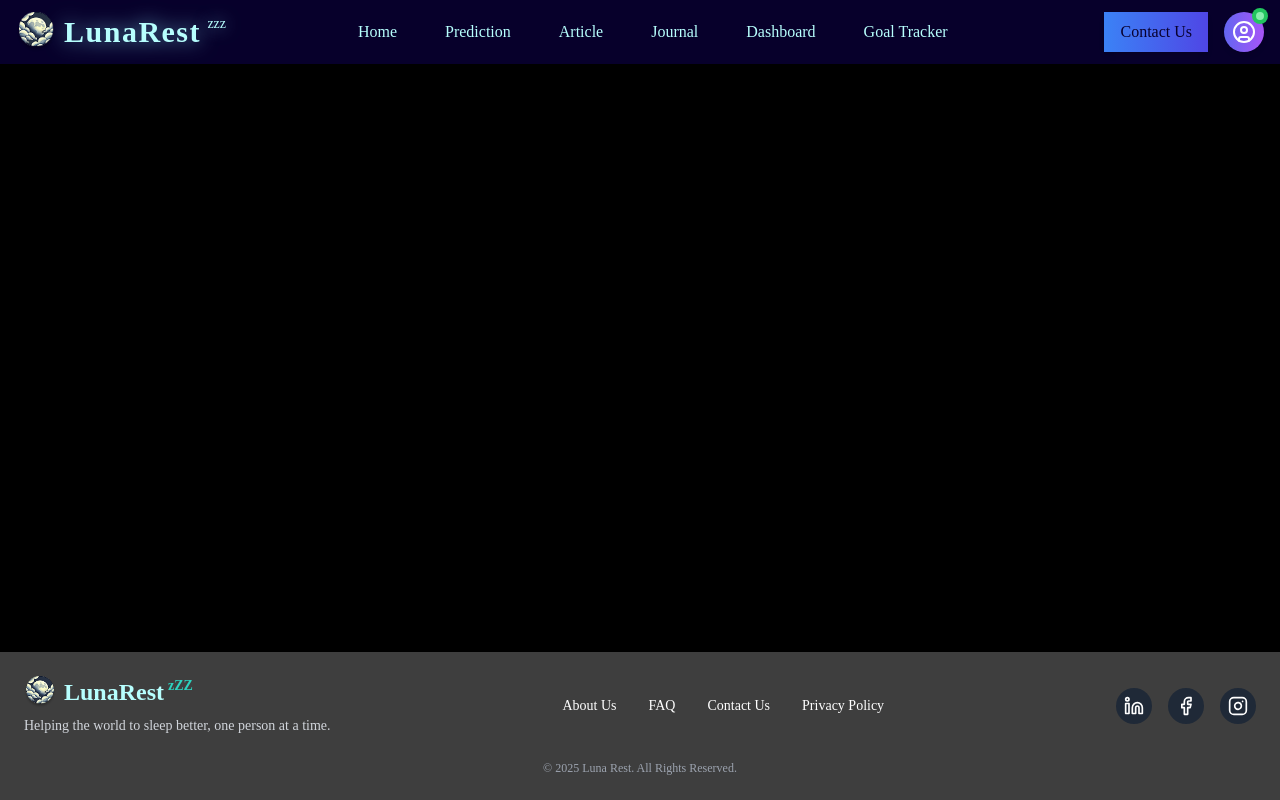
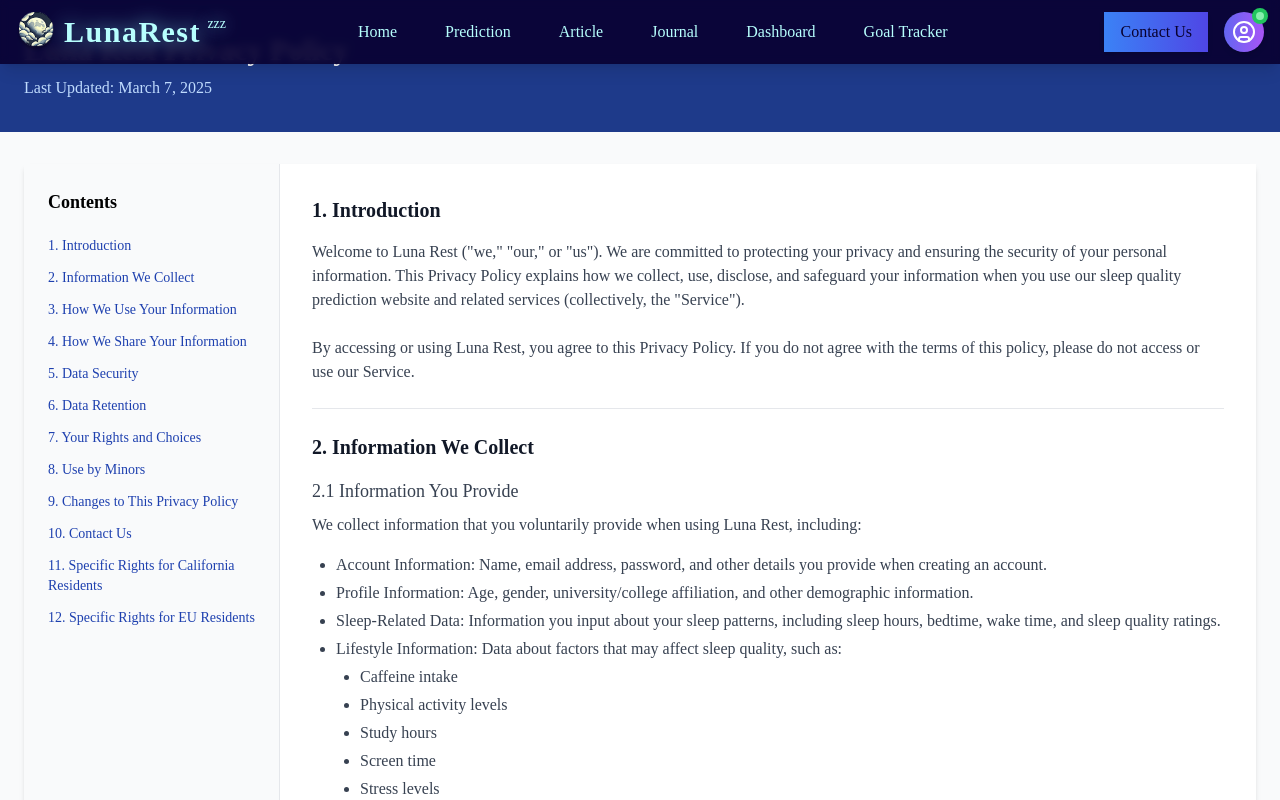
Before and after one commit to rusirasandul/LunaRest-, a React (Vite) app in the folder vite-project/: page /privacyPolicy in a window 1280 px wide. Shown: the top 800 px of the page. Built offline with nearby package versions, Linux system fonts and the light colour scheme.

Commit message:
Modify to add the privacy policy to footer

```diff
--- a/vite-project/src/App.jsx
+++ b/vite-project/src/App.jsx
@@ -17,6 +17,7 @@
 import ProfilePage from "./pages/ProfilePage.jsx";
 //import WelcomeCard from "./pages/WelcomeCard";
 import Quiz from "./pages/Quiz";
+import PrivacyPolicy from "./pages/PrivacyPolicy.jsx";
 
 function App() {
   const[isLoading,setIsLoading] = useState(true)
@@ -53,6 +54,7 @@
           <Route path="/recommendation" element={<Recommendation />} />
           <Route path="/article" element={<Article />} />
           <Route path="/profile" element={<ProfilePage/>} />
+          <Route path="/privacyPolicy" element={<PrivacyPolicy/>} />
         </Routes>
       </div>
 
--- a/vite-project/src/layouts/Footer.jsx
+++ b/vite-project/src/layouts/Footer.jsx
@@ -28,7 +28,7 @@
                 <a href="/about" className="mb-2 text-sm hover:text-nav md:mb-0">About Us</a>
                 <a href="/faq" className="mb-2 text-sm hover:text-nav md:mb-0">FAQ</a>
                 <a href="/contact" className="mb-2 text-sm hover:text-nav md:mb-0">Contact Us</a>
-                <a href="/privacy" className="text-sm hover:text-nav">Privacy Policy</a>
+                <a href="/privacyPolicy" className="text-sm hover:text-nav">Privacy Policy</a>
             </div>
 
             {/* Social Media Icons */}
```
